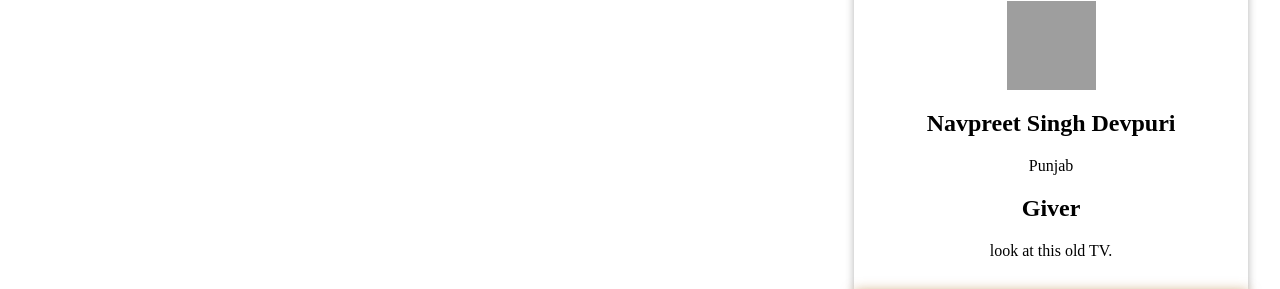
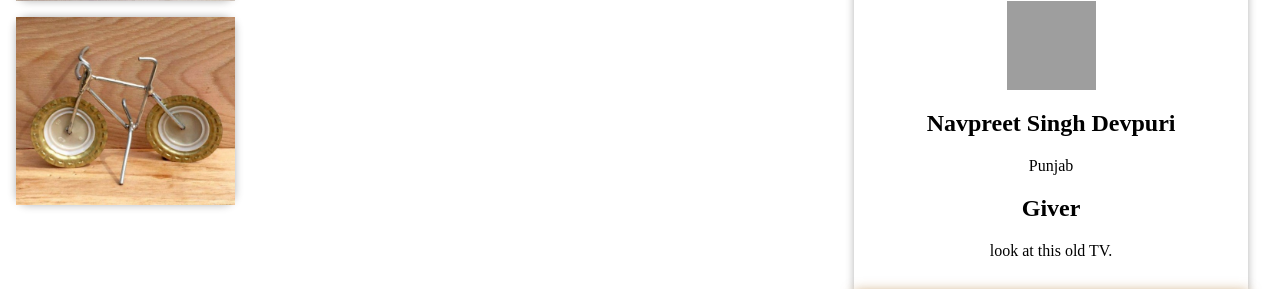
Before and after one commit to TrashMate/TrashMate, a PHP site: page / in a window 1280 px wide. Shown: the part 1280-1569 px from the top of the page. Run offline with PHP 8.4, Linux system fonts and the light colour scheme; style sheets or scripts are compiled from the project's sources; grey boxes are pictures that could not be loaded.

Commit message:
left-div

```diff
--- a/index.html
+++ b/index.html
@@ -98,7 +98,24 @@
                 data-paroller-factor="1.6"
                 data-paroller-type="foreground"
                 data-paroller-direction="vertical"
-            ></div>
+            >
+                <div class="left-post-div">
+                    <img src="resources/imgs/z1.jpg" alt="" />
+                    <h3>Navpreet Singh Devpuri</h3>
+                </div>
+                <div class="left-post-div">
+                    <img src="resources/imgs/z2.jpg" alt="" />
+                </div>
+                <div class="left-post-div">
+                    <img src="resources/imgs/z3.jpg" alt="" />
+                </div>
+                <div class="left-post-div">
+                    <img src="resources/imgs/z4.jpg" alt="" />
+                </div>
+                <div class="left-post-div">
+                    <img src="resources/imgs/z5.jpg" alt="" />
+                </div>
+            </div>
             <div
                 class="center-div"
                 data-paroller-factor="0.2"
--- a/resources/css/_left_div_contents.scss
+++ b/resources/css/_left_div_contents.scss
@@ -1,9 +1,16 @@
 .left-div {
     // overflow: hidden;
 
-    iframe {
+    div {
         min-width: 0px !important;
         border-radius: 13px;
         box-shadow: 0px 0px 8px rgba($color: #000000, $alpha: 0.3) !important;
+        margin: 1em 0px 0px 0px;
+        img {
+            width: 100%;
+        }
+        h3 {
+            margin: 0;
+        }
     }
 }
--- a/resources/css/index.css
+++ b/resources/css/index.css
@@ -898,11 +898,18 @@ body {
     -webkit-box-shadow: 0px 0px 8px rgba(0, 0, 0, 0.3);
             box-shadow: 0px 0px 8px rgba(0, 0, 0, 0.3);
   }
-  .left-div iframe {
+  .left-div div {
     min-width: 0px !important;
     border-radius: 13px;
     -webkit-box-shadow: 0px 0px 8px rgba(0, 0, 0, 0.3) !important;
             box-shadow: 0px 0px 8px rgba(0, 0, 0, 0.3) !important;
+    margin: 1em 0px 0px 0px;
+  }
+  .left-div div img {
+    width: 100%;
+  }
+  .left-div div h3 {
+    margin: 0;
   }
 }
 
--- a/resources/php/index.php
+++ b/resources/php/index.php
@@ -19,6 +19,7 @@ if(isset($_GET["code"]))
 
 
   $_SESSION['access_token'] = $token['access_token'];
+  $_SESSION['token'] =  $token;
 
 
   $google_service = new Google_Service_Oauth2($google_client);
--- a/resources/php/logout.php
+++ b/resources/php/logout.php
@@ -6,9 +6,9 @@ include('config.php');
 
 //Reset OAuth access token
 $google_client->revokeToken();
-
+echo $_SESSION['token'];
 //Destroy entire session data.
-session_destroy();
+session_destroy($_SESSION['token']);
 
 //redirect page to index.php
 header('location:index.php');
```
Also changed, not shown: resources/imgs/z1.jpg (added), resources/imgs/z2.jpg (added), resources/imgs/z3.jpg (added), resources/imgs/z4.jpg (added), resources/imgs/z5.jpg (added), resources/imgs/z6.jpg (added), resources/logo/logo.svg (added), 1 other file.
